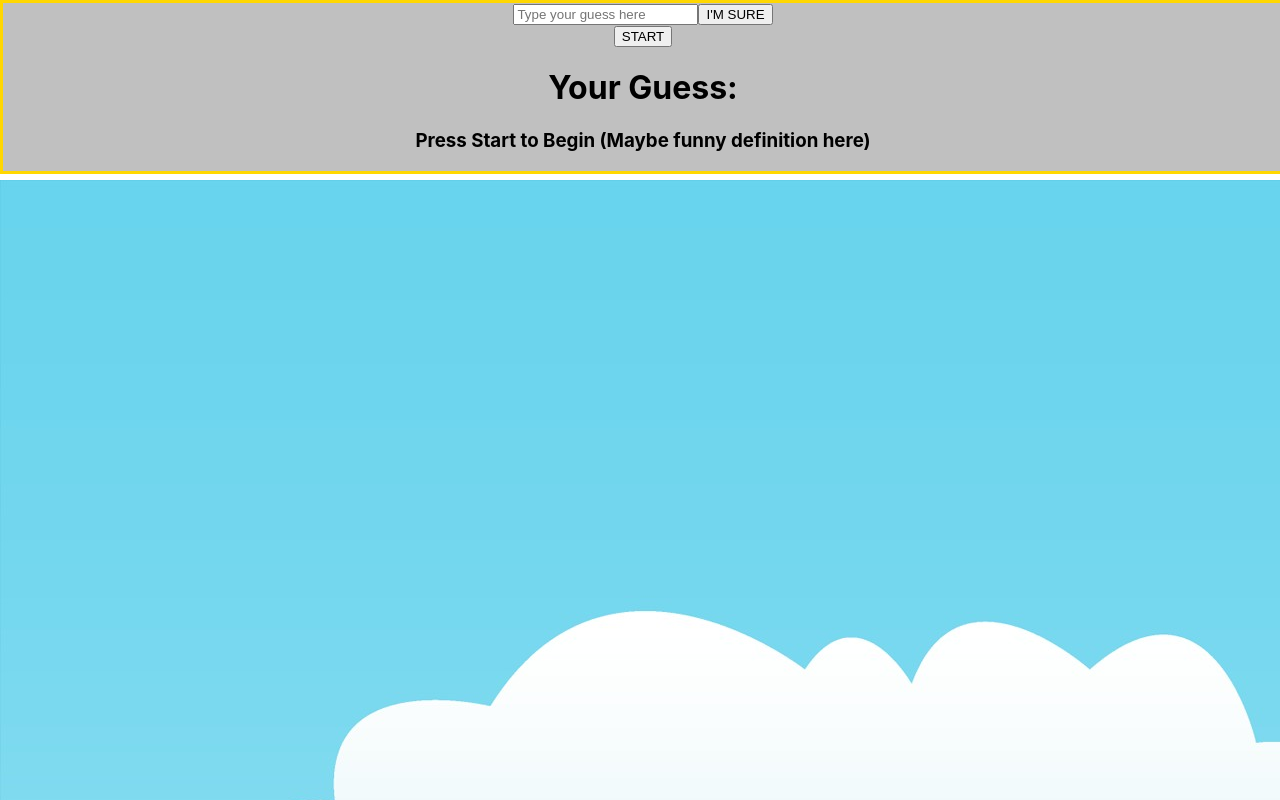
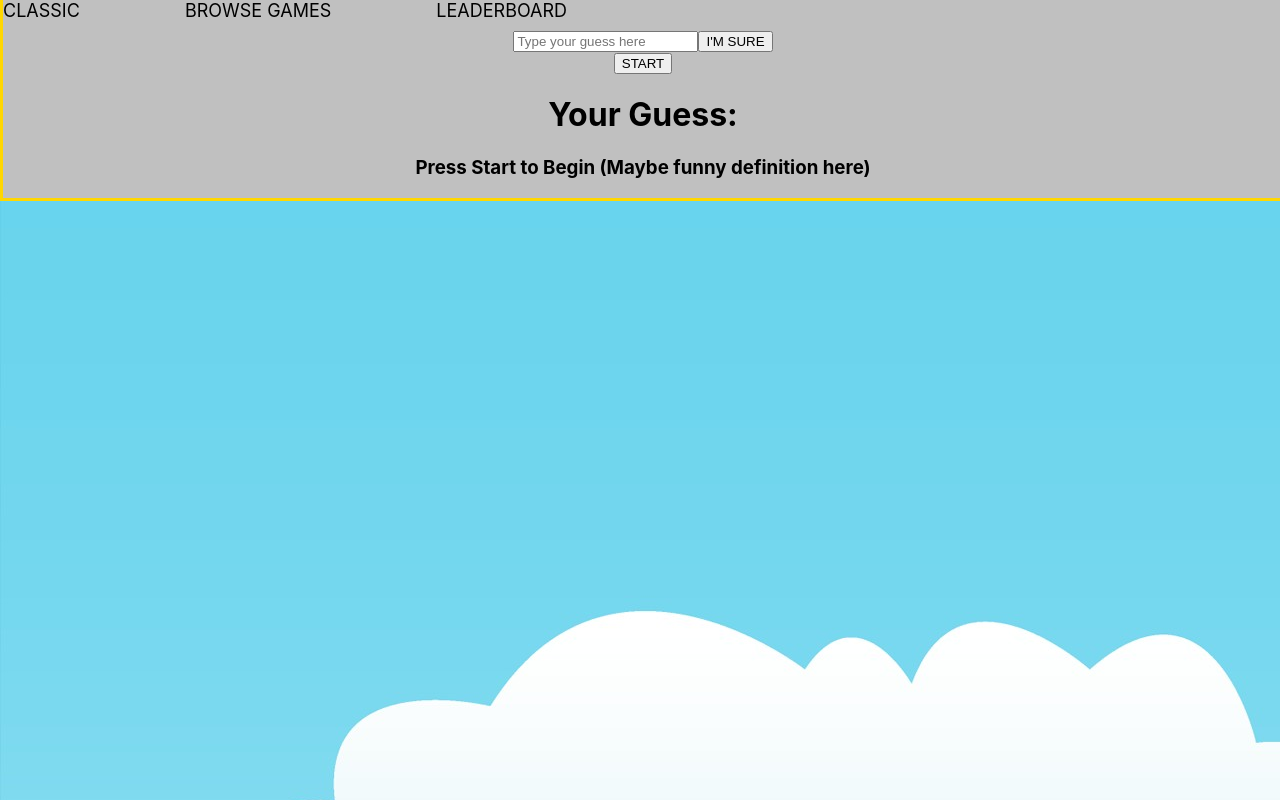
Before and after one commit to jacobwconklin/InfiniteCrosswords, a React (Create React App) app in the folder infinitecrosswords/: page / in a window 1280 px wide. Shown: the top 800 px of the page. Built offline with nearby package versions, Linux system fonts and the light colour scheme.

Commit message:
Routing is set up

```diff
--- a/infinitecrosswords/package.json
+++ b/infinitecrosswords/package.json
@@ -11,6 +11,7 @@
     "react": "^18.2.0",
     "react-dom": "^18.2.0",
     "react-redux": "^8.0.2",
+    "react-router-dom": "^6.3.0",
     "react-scripts": "5.0.1",
     "redux": "^4.2.0",
     "web-vitals": "^2.1.4"
--- /dev/null
+++ b/infinitecrosswords/src/AppRouter.js
@@ -0,0 +1,27 @@
+import React from 'react';
+import {BrowserRouter, Route, Routes} from 'react-router-dom';
+import App from './App';
+import PageHeader from './components/PageHeader';
+
+const AppRouter = () => (
+    <BrowserRouter>
+      <div>
+        <Routes>
+            <Route path="/leaderboard" element={<App />} exact/>
+            <Route path="/games" element={<App />} exact />
+            <Route path="/" element={<App />}/>
+            <Route path = "*" element={
+                <div>
+                    <br></br>
+                    <h2>404 Page not found</h2>
+                </div>
+            }/>
+        </Routes>
+        <PageHeader/>
+      </div>
+      </BrowserRouter>
+  );
+
+  // with parameters:    <Route path="/edit/:id" component={EditExpensePage}/>
+
+  export default AppRouter;
--- a/infinitecrosswords/src/components/AllWords.jsx
+++ b/infinitecrosswords/src/components/AllWords.jsx
@@ -10,32 +10,28 @@ const AllWords = (props) => {
     // get all words from redux store
     // may be more efficient to just go through props.words once and concatenate each word to a new
     // array
-    const prevWords = props.words.filter(word => !word.showLetters);
-    const newWord = props.words.filter(word => word.showLetters);
-
-    // console.log('props in AllWords is now:', words);
+    const [newWord] = props.words.filter(word => !(word.showLetters));
+    console.log('props.words in AllWords is now:', props.words);
+    console.log('in allwords newWord is:', newWord);
 
     return (
         <div className='AllWordsContainer'>
             {
-                /* For each word pulled from the Redux Store create a new SingleWord to be rendered */
-                prevWords.map(word => (
-                    // Check each object in words to see that they are word objects and not flags
-                    word.word &&
-                    <SingleWord
-                        word={word.word}
-                        key={word.word}
-                        orientation={word.orientation}
-                        x={word.x}
-                        y={word.y}
-                        showLetters={word.showLetters}
-                    />
-                ))
+                newWord &&
+                <SingleWord
+                word={newWord.word}
+                key={newWord.word}
+                orientation={newWord.orientation}
+                x={newWord.x}
+                y={newWord.y}
+                showLetters={newWord.showLetters}
+                />
             }
             {
-                newWord.map(word => (
+                /* For each word pulled from the Redux Store create a new SingleWord to be rendered */
+                props.words.map(word => (
                     // Check each object in words to see that they are word objects and not flags
-                    word.word &&
+                    word.word && word.showLetters &&
                     <SingleWord
                         word={word.word}
                         key={word.word}
--- a/infinitecrosswords/src/components/FixedHeader.jsx
+++ b/infinitecrosswords/src/components/FixedHeader.jsx
@@ -9,11 +9,12 @@ const FixedHeader = () => {
             className="FixedHeader"
             style={{
                 position: 'fixed',
-                top: 0,
+                top: 30,
                 left: 0,
                 width: '100%',
                 background: 'silver',
-                border: '3px solid gold'
+                border: '3px solid gold',
+                'borderTopStyle': 'none'
             }}
         >
             <CrosswordBuilder />
--- a/infinitecrosswords/src/components/PageHeader.jsx
+++ b/infinitecrosswords/src/components/PageHeader.jsx
@@ -4,3 +4,61 @@
 // you can make in limited amount of time, maybe the old version of adding them would be good for this for
 // pure distance reachable. Since I have some ideas here: I should also have lives / hint buttons for the
 // crossword main game that can like reveal a letter or a whole word or fetch synonyms or something.
+import { NavLink } from "react-router-dom";
+
+const PageHeader = () => {
+
+    return (
+        <div
+            className="PageHeader"
+            style={{
+                position: 'fixed',
+                top: 0,
+                left: 0,
+                width: '100%',
+                height: '30px',
+                background: 'silver',
+                border: '3px solid gold',
+                'borderTopStyle': 'none',
+                'borderBottomStyle': 'none'
+            }}
+        >
+            <NavLink to="/" style={{
+                color:'black',
+                textDecoration: 'none',
+                fontSize: 'large',
+                border: 'none',
+                paddingRight: '100px'
+            }}>  CLASSIC </NavLink>
+            <NavLink to="/games" style={{
+                color:'black',
+                textDecoration: 'none',
+                fontSize: 'large',
+                border: 'none',
+                paddingRight: '100px'
+            }}>  BROWSE GAMES </NavLink>
+            <NavLink to="/leaderboard" style={{
+                color:'black',
+                textDecoration: 'none',
+                fontSize: 'large',
+                border: 'none',
+            }}>  LEADERBOARD </NavLink>
+        </div>
+    )
+}
+
+/*
+
+const Header = () => (
+    <div>
+      <h1> Expensify </h1>
+      <NavLink to="/" activeClassName="is-active" exact={true}>Dashboard</NavLink>
+      <NavLink to="/create" activeClassName="is-active">Create Expense</NavLink>
+      <NavLink to="/help" activeClassName="is-active">Help</NavLink>
+      <br></br>
+    </div>
+  );
+
+*/
+
+export default PageHeader;
--- a/infinitecrosswords/src/index.js
+++ b/infinitecrosswords/src/index.js
@@ -1,11 +1,11 @@
 import React from 'react';
 import ReactDOM from 'react-dom/client';
 import './index.css';
-import App from './App';
 import reportWebVitals from './reportWebVitals';
 // import storeMaker from './store/configureStore';
 import { Provider } from 'react-redux';
 import storeMaker from './store/ConfigureStore';
+import AppRouter from './AppRouter';
 
 const store = storeMaker();
   // createStore(wordReducer, [{word: 'redux', x: 200, y: 300, orientation: 'Vertical'}]);
@@ -14,7 +14,7 @@ const root = ReactDOM.createRoot(document.getElementById('root'));
 root.render(
   <React.StrictMode>
     <Provider store={store}>
-      <App />
+      <AppRouter />
     </Provider>
   </React.StrictMode>
 );
```
Also changed, not shown: 1 other file (tests, documents, lock files or other folders).
